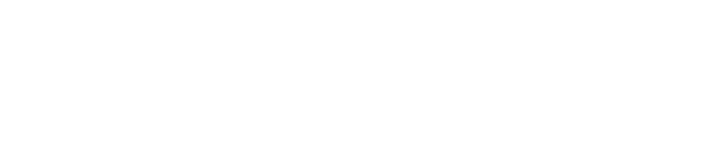
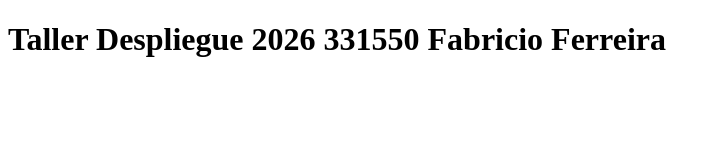
Before and after one commit to FabricioFerreira1234/Taller-Despliegue-2026-331550, a plain HTML site: page index.html in a window 1280 px wide. Shown: the whole page, without its empty margins (0-721 px from the left). Drawn offline with Linux system fonts and the light colour scheme.

Commit message:
Obligatorio 2026

```diff
--- a/index.html
+++ b/index.html
@@ -6,6 +6,6 @@
     <title>Document</title>
 </head>
 <body>
-
+    <h1>Taller Despliegue 2026 331550 Fabricio Ferreira</h1>
 </body>
 </html>
```
